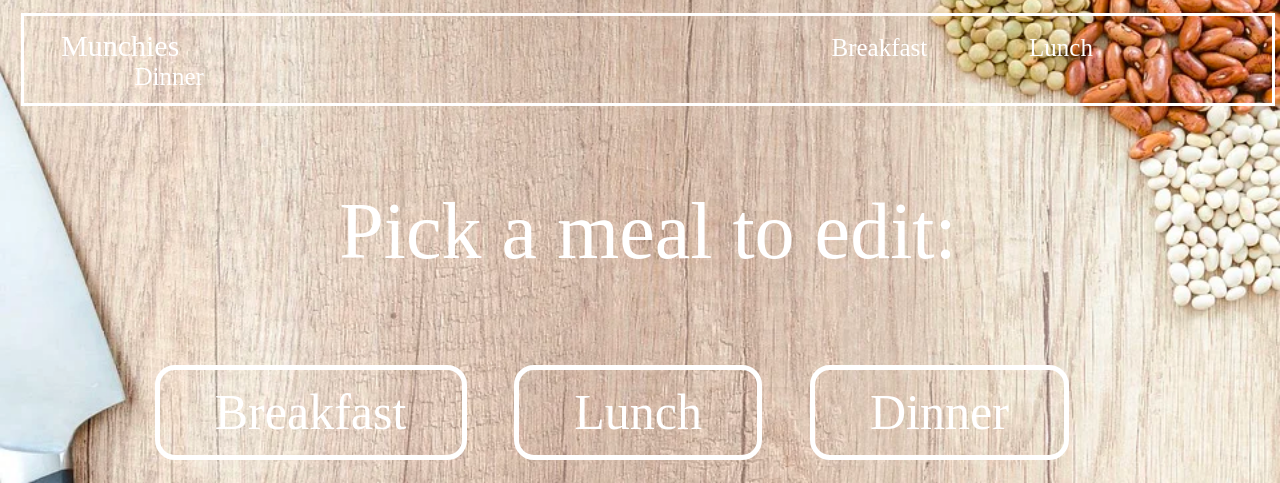
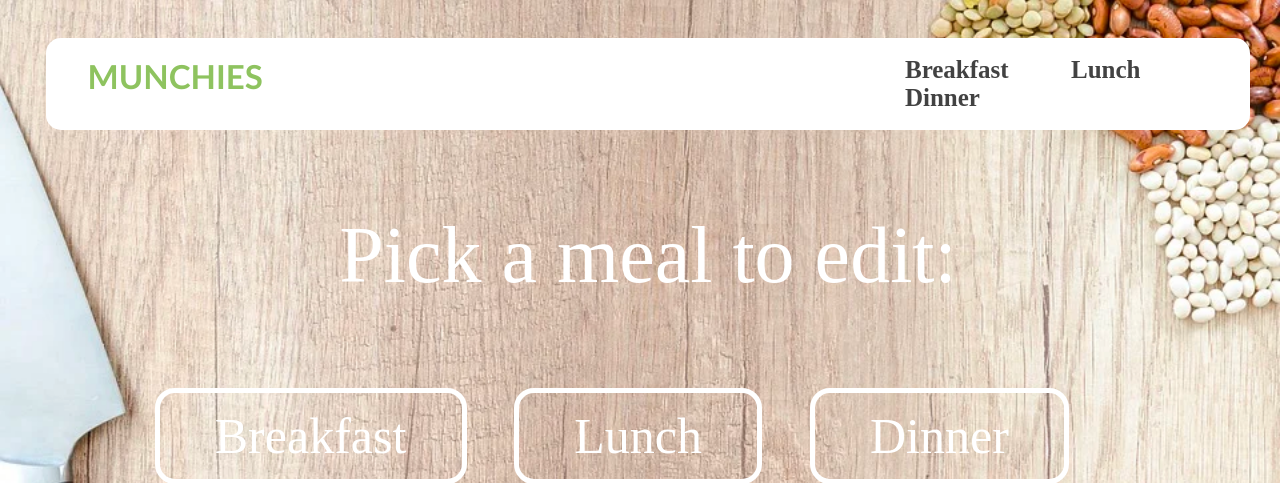
Before and after one commit to amamywang/wildhacks-project, a Flask app: page / in a window 1280 px wide. Shown: the top 483 px of the page. Run offline with Flask 2, Linux system fonts and the light colour scheme.

Commit message:
update again at 3am

```diff
--- a/static/css/breakfast.css
+++ b/static/css/breakfast.css
@@ -34,6 +34,8 @@ body {
   font-weight: bold;
   font-family: "PT Sans", Calibri, Tahoma, sans-serif;
   float: inline-start;
+  margin-right: 50%;
+  margin-left: 2%;
 }
 
 .navheaderbox {
@@ -45,6 +47,7 @@ body {
   color: rgb(66, 66, 66);
   font-size: 25px;
   font-weight: bold;
+  margin-left: 5%;
 }
 
 #nav-header:hover {
--- a/static/css/home.css
+++ b/static/css/home.css
@@ -7,29 +7,42 @@ body {
     height:100vh;
 }
 
+/* nav bar*/
 .topnav {
     padding: 1%;
-    border: 3px solid white;
-    margin-bottom: 4%;
-    margin: 1%;
-}
+    border: 5px solid white;
+    /* border-radius makes the nav bar rounded */
+    border-radius: 15px;
+    background-color: rgba(255, 255, 255, 1.0);
+    margin: 3%;
+  }
 
-#nav-header {
-    padding-left: 8%;
-    color: white;
+  /* nav bar "MUNCHIES" */
+  #nu-header {
+    color: #8EC35F;
+    font-size: 33px;
+    font-weight: bold;
+    font-family: "PT Sans", Calibri, Tahoma, sans-serif;
+    float: inline-start;
+    margin-right: 50%;
+    margin-left: 2%;
+  }
+
+  .navheaderbox {
+    float: snap-block(20px, start);
+  }
+
+  /* nav bar Meals */
+  #nav-header {
+    color: rgb(66, 66, 66);
     font-size: 25px;
-}
+    font-weight: bold;
+    margin-left: 5%;
+  }
 
-#nav-header:hover {
+  #nav-header:hover {
     color: #8EC35F;
-}
-
-#nu-header {
-    padding-left: 2%;
-    color: white;
-    padding-right: 45%;
-    font-size: 30px;
-}
+  }
 
 img {
     margin: 50px;
--- a/templates/dinner.html
+++ b/templates/dinner.html
@@ -8,8 +8,7 @@
 <body>
 
   <div class="topnav">
-    <a href="index.html" id="nu-header" style="text-decoration: none;">Munchies</a>
-    <br />
+    <a href="index.html" id="nu-header" style="text-decoration: none;">MUNCHIES</a>
     <a href="s_breakfast.html" id="nav-header" style="text-decoration: none;">Breakfast</a>
     <a href="s_lunch.html" id="nav-header" style="text-decoration: none;">Lunch</a>
     <a href="s_dinner.html" id="nav-header" style="text-decoration: none;">Dinner</a>
--- a/templates/finish.html
+++ b/templates/finish.html
@@ -8,7 +8,7 @@
 <body>
 
     <div class="topnav">
-        <a href="index.html" style="text-decoration: none;" id="nu-header">Munchies</a>
+        <a href="index.html" style="text-decoration: none;" id="nu-header">MUNCHIES</a>
         <a href="s_breakfast.html" id="nav-header" style="text-decoration: none;">Breakfast</a>
         <a href="s_lunch.html" id="nav-header" style="text-decoration: none;">Lunch</a>
         <a href="s_dinner.html" id="nav-header" style="text-decoration: none;">Dinner</a>
--- a/templates/home.html
+++ b/templates/home.html
@@ -8,7 +8,7 @@
 <body>
 
     <div class="topnav">
-        <a href="index.html" style="text-decoration: none;" id="nu-header">Munchies</a>
+        <a href="index.html" style="text-decoration: none;" id="nu-header">MUNCHIES</a>
         <a href="s_breakfast.html" id="nav-header" style="text-decoration: none;">Breakfast</a>
         <a href="s_lunch.html" id="nav-header" style="text-decoration: none;">Lunch</a>
         <a href="s_dinner.html" id="nav-header" style="text-decoration: none;">Dinner</a>
--- a/templates/index.html
+++ b/templates/index.html
@@ -8,7 +8,7 @@
 <body>
 
     <div class="topnav">
-        <a href="index.html" style="text-decoration: none;" id="nu-header">Munchies</a>
+        <a href="index.html" style="text-decoration: none;" id="nu-header">MUNCHIES</a>
         <a href="s_breakfast.html" id="nav-header" style="text-decoration: none;">Breakfast</a>
         <a href="s_lunch.html" id="nav-header" style="text-decoration: none;">Lunch</a>
         <a href="s_dinner.html" id="nav-header" style="text-decoration: none;">Dinner</a>
--- a/templates/lunch.html
+++ b/templates/lunch.html
@@ -8,8 +8,7 @@
 <body>
 
   <div class="topnav">
-    <a href="index.html" id="nu-header" style="text-decoration: none;">Munchies</a>
-    <br />
+    <a href="index.html" id="nu-header" style="text-decoration: none;">MUNCHIES</a>
     <a href="s_breakfast.html" id="nav-header" style="text-decoration: none;">Breakfast</a>
     <a href="s_lunch.html" id="nav-header" style="text-decoration: none;">Lunch</a>
     <a href="s_dinner.html" id="nav-header" style="text-decoration: none;">Dinner</a>
--- a/templates/s_breakfast.html
+++ b/templates/s_breakfast.html
@@ -8,7 +8,7 @@
 <body>
 
     <div class="topnav">
-        <a href="s_home.html" style="text-decoration: none;" id="nu-header">Munchies</a>
+        <a href="s_home.html" style="text-decoration: none;" id="nu-header">MUNCHIES</a>
         <a href="s_breakfast.html" id="nav-header" style="text-decoration: none;">Breakfast</a>
         <a href="s_lunch.html" id="nav-header" style="text-decoration: none;">Lunch</a>
         <a href="s_dinner.html" id="nav-header" style="text-decoration: none;">Dinner</a>
--- a/templates/s_dinner.html
+++ b/templates/s_dinner.html
@@ -8,7 +8,7 @@
 <body>
 
     <div class="topnav">
-        <a href="s_home.html" style="text-decoration: none;" id="nu-header">Munchies</a>
+        <a href="s_home.html" style="text-decoration: none;" id="nu-header">MUNCHIES</a>
         <a href="s_breakfast.html" id="nav-header" style="text-decoration: none;">Breakfast</a>
         <a href="s_lunch.html" id="nav-header" style="text-decoration: none;">Lunch</a>
         <a href="s_dinner.html" id="nav-header" style="text-decoration: none;">Dinner</a>
--- a/templates/s_home.html
+++ b/templates/s_home.html
@@ -8,7 +8,7 @@
 <body>
 
     <div class="topnav">
-        <a href="s_home.html" style="text-decoration: none;" id="nu-header">Munchies</a>
+        <a href="s_home.html" style="text-decoration: none;" id="nu-header">MUNCHIES</a>
         <a href="s_breakfast.html" id="nav-header" style="text-decoration: none;">Breakfast</a>
         <a href="s_lunch.html" id="nav-header" style="text-decoration: none;">Lunch</a>
         <a href="s_dinner.html" id="nav-header" style="text-decoration: none;">Dinner</a>
--- a/templates/s_lunch.html
+++ b/templates/s_lunch.html
@@ -8,7 +8,7 @@
 <body>
 
     <div class="topnav">
-        <a href="s_home.html" style="text-decoration: none;" id="nu-header">Munchies</a>
+        <a href="s_home.html" style="text-decoration: none;" id="nu-header">MUNCHIES</a>
         <a href="s_breakfast.html" id="nav-header" style="text-decoration: none;">Breakfast</a>
         <a href="s_lunch.html" id="nav-header" style="text-decoration: none;">Lunch</a>
         <a href="s_dinner.html" id="nav-header" style="text-decoration: none;">Dinner</a>
```
Also changed, not shown: static/css/finish.css (+30 -17 lines), static/css/index.css (+30 -17 lines), static/css/s_breakfast.css (+30 -17 lines), static/css/s_home.css (+30 -17 lines), templates/breakfast.html (+4 -15 lines).
